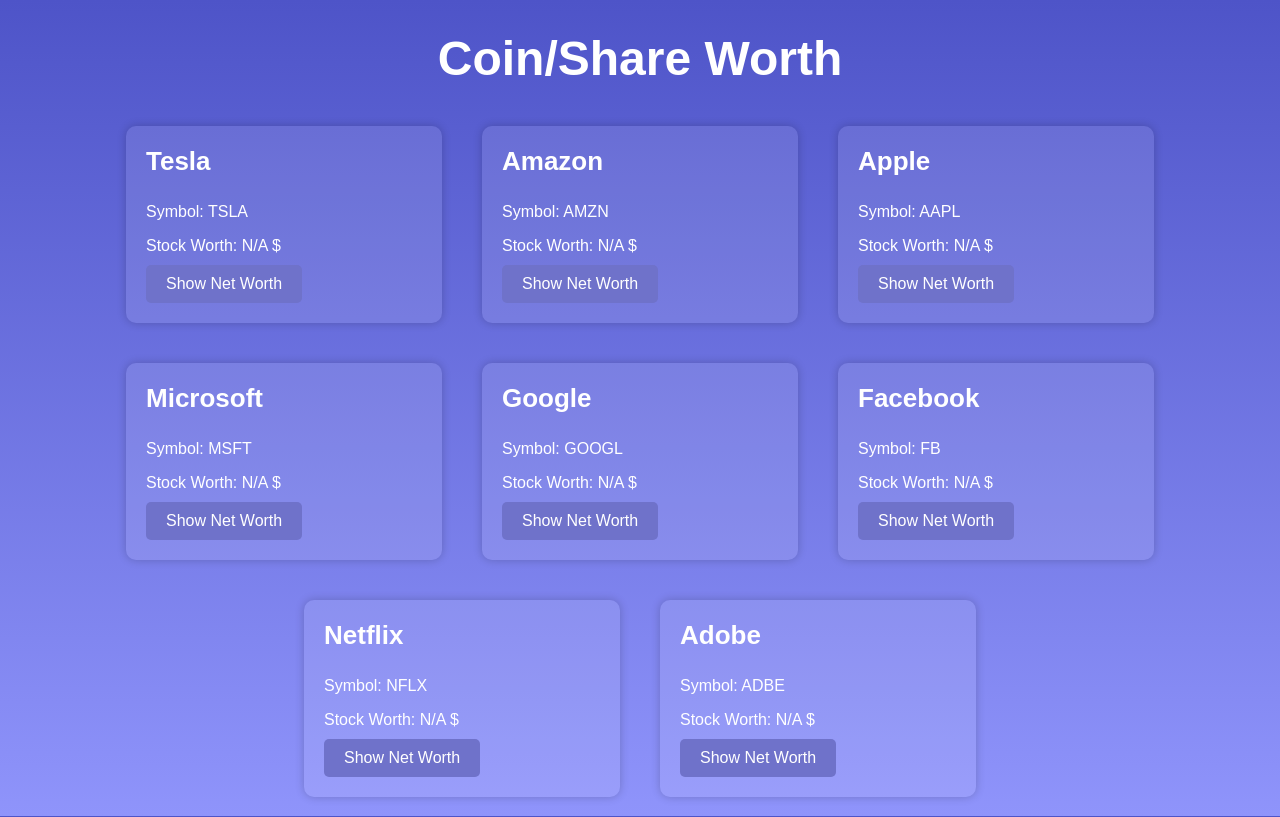
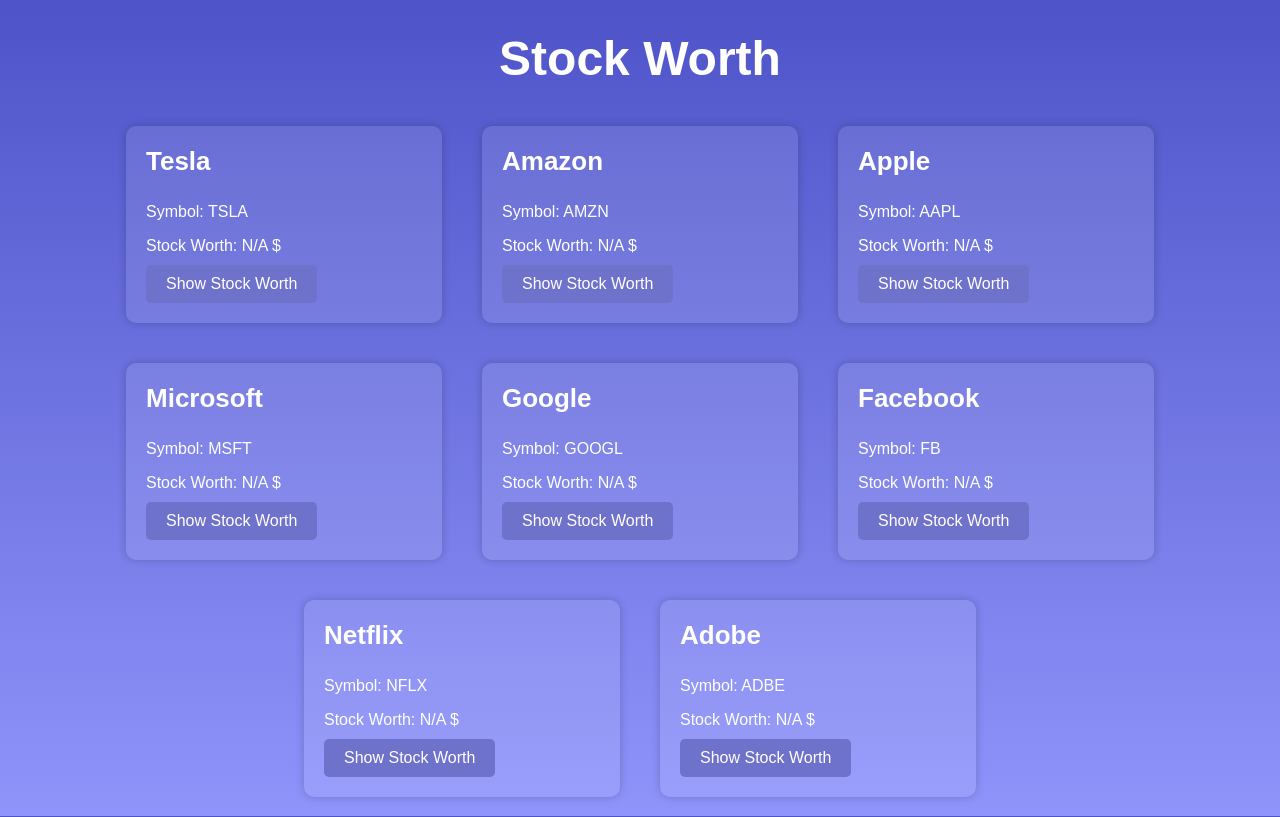
Before and after one commit to Orelbaz/Sela-Course, a Flask app: page / in a window 1280 px wide. Run offline with Flask 2, Linux system fonts and the light colour scheme; data that the repository does not hold is empty.

Commit message:
coin - Stock change manual

```diff
--- a/CoinSite/templates/index.html
+++ b/CoinSite/templates/index.html
@@ -4,12 +4,12 @@
 <head>
     <meta charset="UTF-8">
     <meta name="viewport" content="width=device-width, initial-scale=1.0">
-    <title>Coin/Share Worth</title>
+    <title>Stock Worth</title>
     <link rel="stylesheet" href="{{ url_for('static', filename='styles.css') }}">
 </head>
 
 <body>
-    <h1>Coin/Share Worth</h1>
+    <h1>Stock Worth</h1>
 
     <div class="coin-container">
         {% for coin in coins %}
@@ -17,7 +17,7 @@
             <h3>{{ coin.name }}</h3>
             <p>Symbol: {{ coin.symbol }}</p>
             <p>Stock Worth: <span id="{{ coin.symbol }}-worth">{{ coin.worth }}</span> $</p>
-            <button onclick="getRealTimePrice('{{ coin.symbol }}')">Show Net Worth</button>
+            <button onclick="getRealTimePrice('{{ coin.symbol }}')">Show Stock Worth</button>
         </div>
         {% endfor %}
     </div>
```
